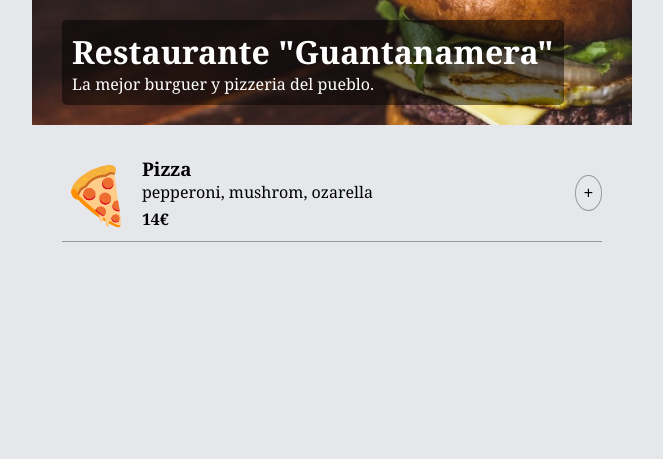
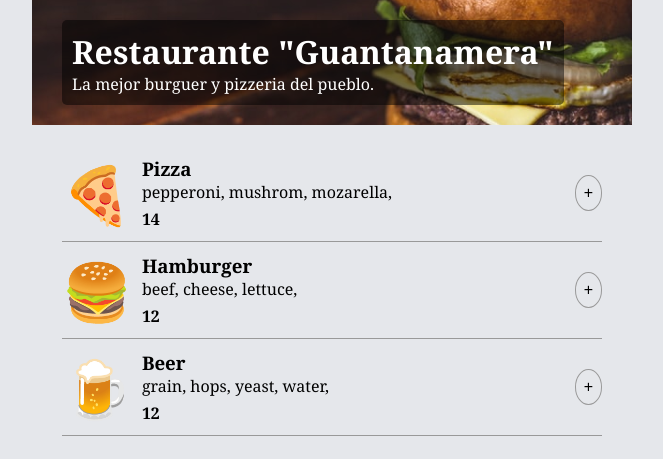
Before and after one commit to catharygr/restaurante-order-page, a plain HTML site: page index.html in a window 1280 px wide. Shown: the whole page, without its empty margins (308-971 px from the left). Drawn offline with Linux system fonts and the light colour scheme.

Commit message:
Render productos en la página

```diff
--- a/index.html
+++ b/index.html
@@ -18,17 +18,7 @@
     </header>
     <main>
       <div id="productos">
-        <div class="producto">
-          <div>
-              <p class="emoji">🍕</p>
-          </div>
-          <div>
-            <h3>Pizza</h3>
-            <p>pepperoni, mushrom, ozarella</p>
-            <p class="precio">14€</p>
-          </div>
-          <button class="add-btn">+</button>
-        </div>
+
         </div>
       </div>
 
--- a/script/data.js
+++ b/script/data.js
@@ -1,4 +1,4 @@
-const menuArray = [
+export const menuArray = [
   {
       name: "Pizza",
       ingredients: ["pepperoni", "mushrom", "mozarella"],
--- a/script/index.js
+++ b/script/index.js
@@ -0,0 +1,43 @@
+import {menuArray as dataArray} from "./data.js"
+
+
+
+
+function getProductosHtml(data) {
+  let html = ''
+
+  data.forEach(producto => {
+    let ingredientsHtml = ''
+    producto.ingredients.forEach(ingr => {
+      ingredientsHtml += `${ingr}, `
+    })
+    html += `
+      <div class="producto">
+        <div>
+          <p class="emoji">${producto.emoji}</p>
+        </div>
+        <div>
+          <h3>${producto.name}</h3>
+          <p>${ingredientsHtml}</p>
+          <p class="precio">${producto.price}</p>
+        </div>
+        <button class="add-btn">+</button>
+      </div>
+    `
+  });
+
+return html
+
+}
+
+
+
+
+
+
+
+function render() {
+  document.querySelector('#productos').innerHTML = getProductosHtml(dataArray)
+}
+
+render()
```
